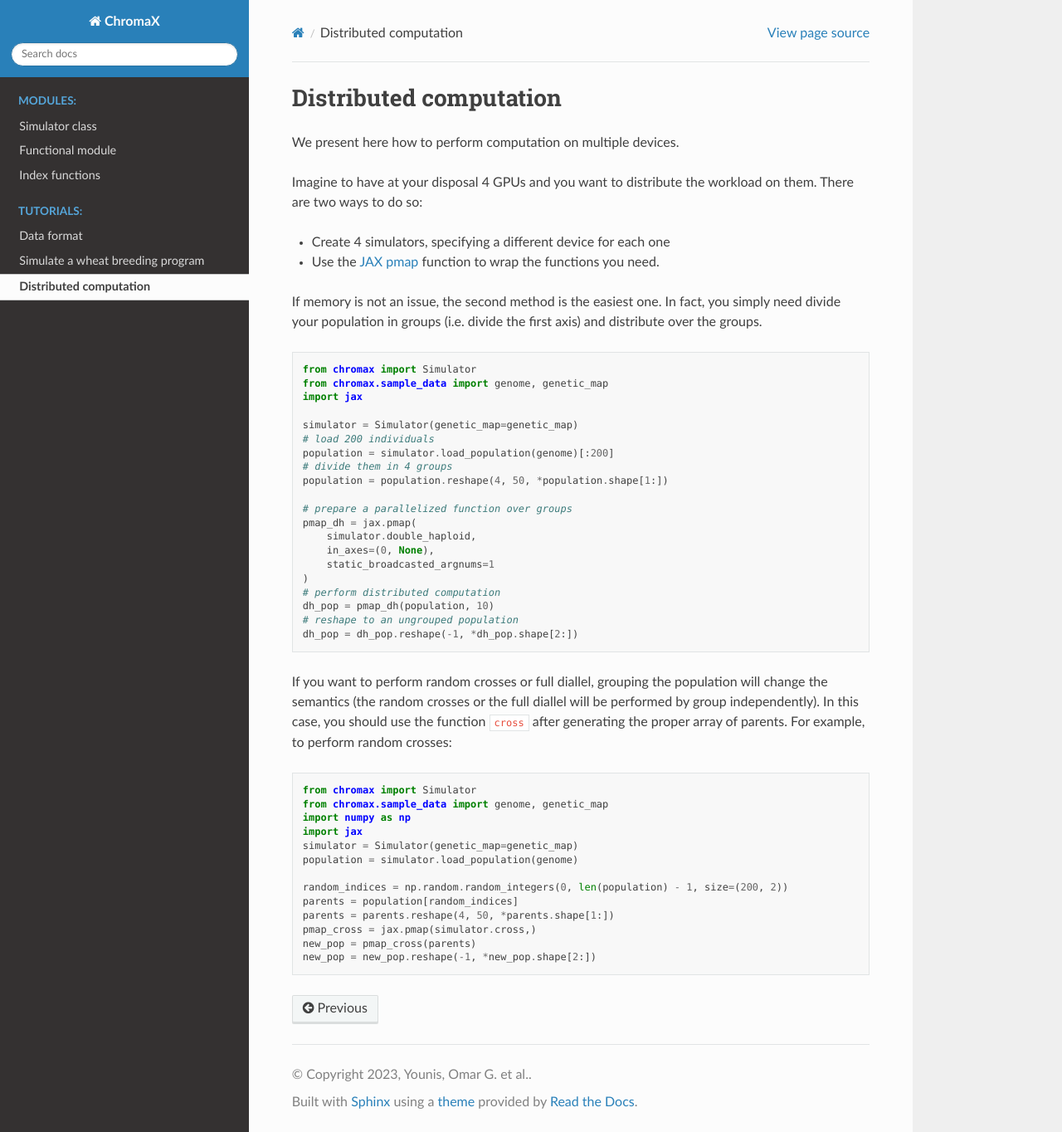
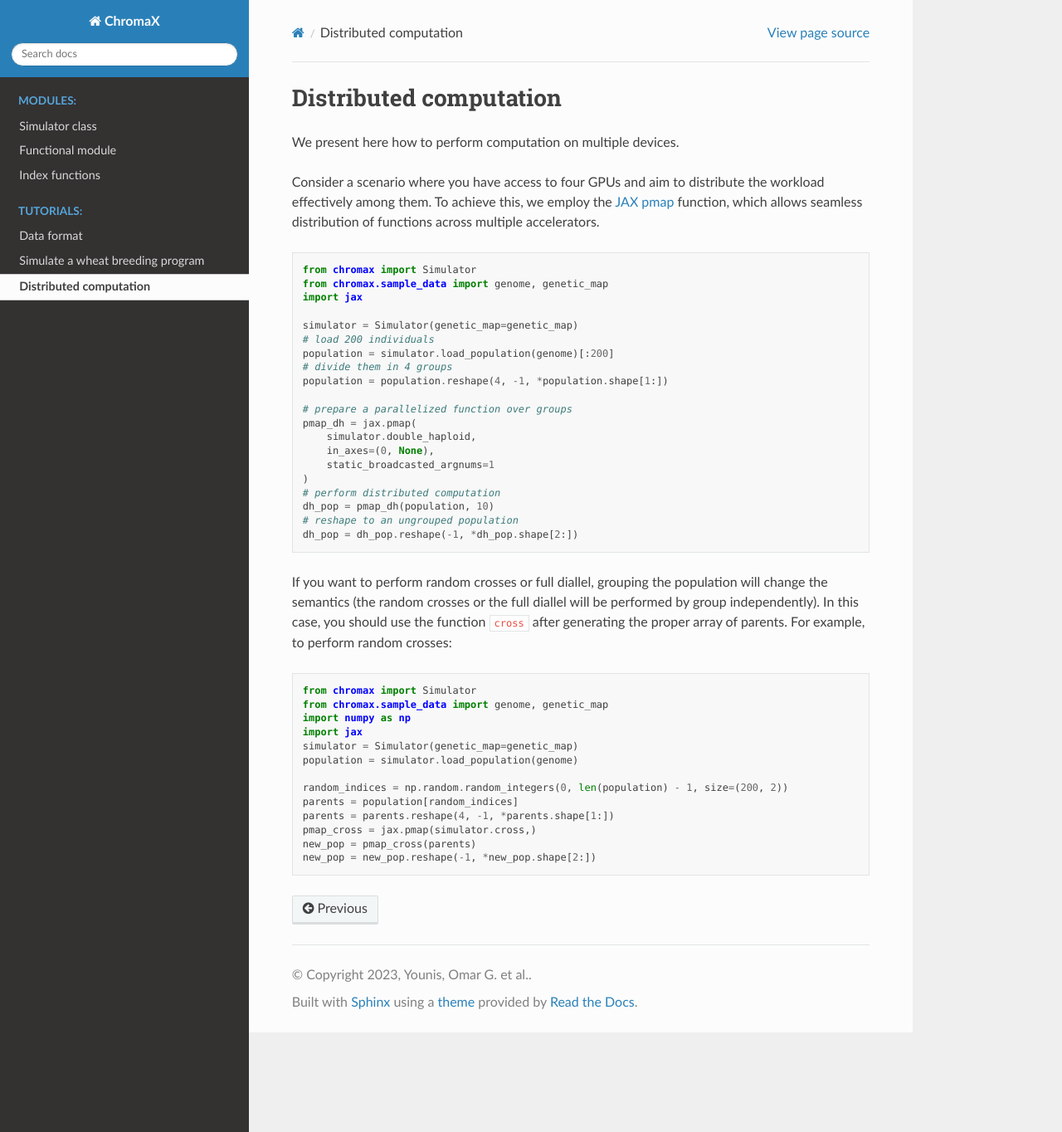
Before and after one commit to kora-labs/chromax, a Sphinx documentation site: the page built from docs/tutorials/distributed_computation.rst, in a window 1280 px wide and 1364 px high. Shown: the whole window at 83% size. Built offline with Sphinx 7.4.7 and the Read the Docs theme 2.0.0, drawn with Linux system fonts in a browser that asks for light colours.

Commit message:
distributed tutorial

```diff
--- a/docs/tutorials/distributed_computation.rst
+++ b/docs/tutorials/distributed_computation.rst
@@ -3,13 +3,8 @@ Distributed computation
 
 We present here how to perform computation on multiple devices.
 
-Imagine to have at your disposal 4 GPUs and you want to distribute the workload on them.
-There are two ways to do so:
-
-* Create 4 simulators, specifying a different device for each one
-* Use the `JAX pmap <https://jax.readthedocs.io/en/latest/_autosummary/jax.pmap.html>`_ function to wrap the functions you need.
-
-If memory is not an issue, the second method is the easiest one. In fact, you simply need divide your population in groups (i.e. divide the first axis) and distribute over the groups.
+Consider a scenario where you have access to four GPUs and aim to distribute the workload effectively among them.
+To achieve this, we employ the `JAX pmap <https://jax.readthedocs.io/en/latest/_autosummary/jax.pmap.html>`_ function, which allows seamless distribution of functions across multiple accelerators.
 
 .. code-block:: python
 
@@ -21,7 +16,7 @@ If memory is not an issue, the second method is the easiest one. In fact, you si
    # load 200 individuals
    population = simulator.load_population(genome)[:200]
    # divide them in 4 groups
-   population = population.reshape(4, 50, *population.shape[1:])
+   population = population.reshape(4, -1, *population.shape[1:])
 
    # prepare a parallelized function over groups
    pmap_dh = jax.pmap(
@@ -33,7 +28,6 @@ If memory is not an issue, the second method is the easiest one. In fact, you si
    dh_pop = pmap_dh(population, 10)
    # reshape to an ungrouped population
    dh_pop = dh_pop.reshape(-1, *dh_pop.shape[2:])
-
 
 
 If you want to perform random crosses or full diallel, grouping the population will change the semantics (the random crosses or the full diallel will be performed by group independently).
@@ -51,7 +45,7 @@ For example, to perform random crosses:
 
     random_indices = np.random.random_integers(0, len(population) - 1, size=(200, 2))
     parents = population[random_indices]
-    parents = parents.reshape(4, 50, *parents.shape[1:])
+    parents = parents.reshape(4, -1, *parents.shape[1:])
     pmap_cross = jax.pmap(simulator.cross,)
     new_pop = pmap_cross(parents)
     new_pop = new_pop.reshape(-1, *new_pop.shape[2:])
```
